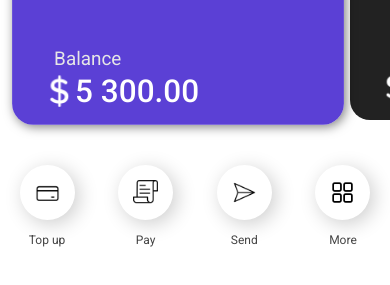
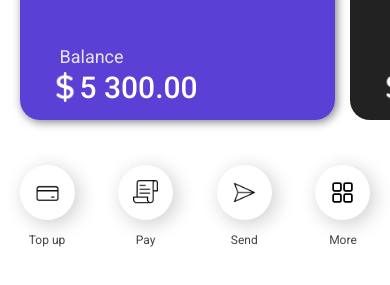
Before and after one commit to bytegen-dev/banking-app, a plain HTML site: page index.html in a window 390 px wide. In both pictures the pointer is over the element "5 300.00". Shown: the part 191-476 px from the top of the page. Drawn offline with Linux system fonts and the light colour scheme.

Commit message:
services completed

```diff
--- a/mobile.css
+++ b/mobile.css
@@ -62,7 +62,7 @@
     }
 
     .item:hover{
-        scale: 1.05;
+        /* scale: 1.05; */
         box-shadow: 2px 2px 10px rgba(0, 0, 0, 0.5);
     }
 
@@ -178,6 +178,15 @@
     .balance span{
         font-size: 30px;
         font-weight: 500;
+        transition: all 1s ease;
+    }
+
+    .itemii .balance span{
+        filter: blur(6px);
+    }
+
+    .balance:hover span{
+        filter: blur(0);
     }
 
     .currency{
```
